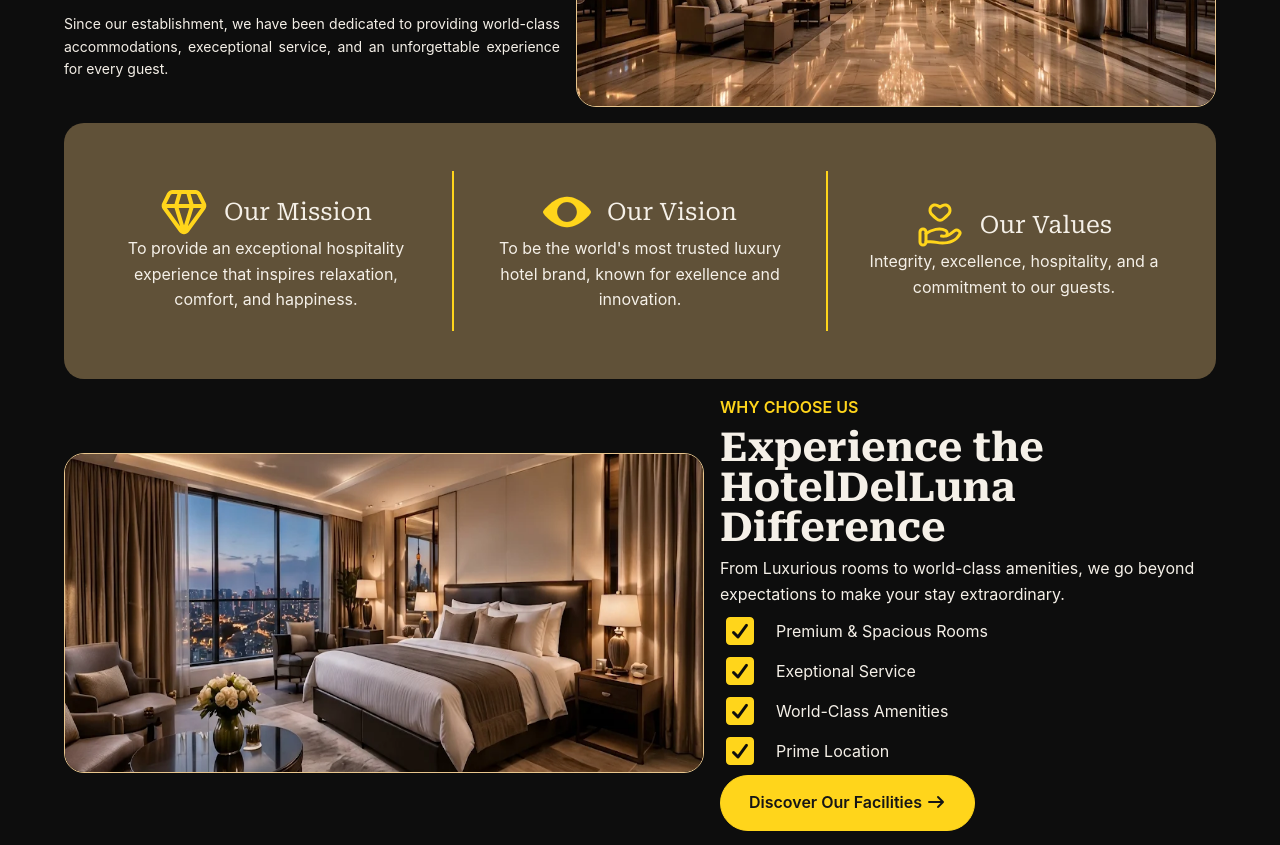
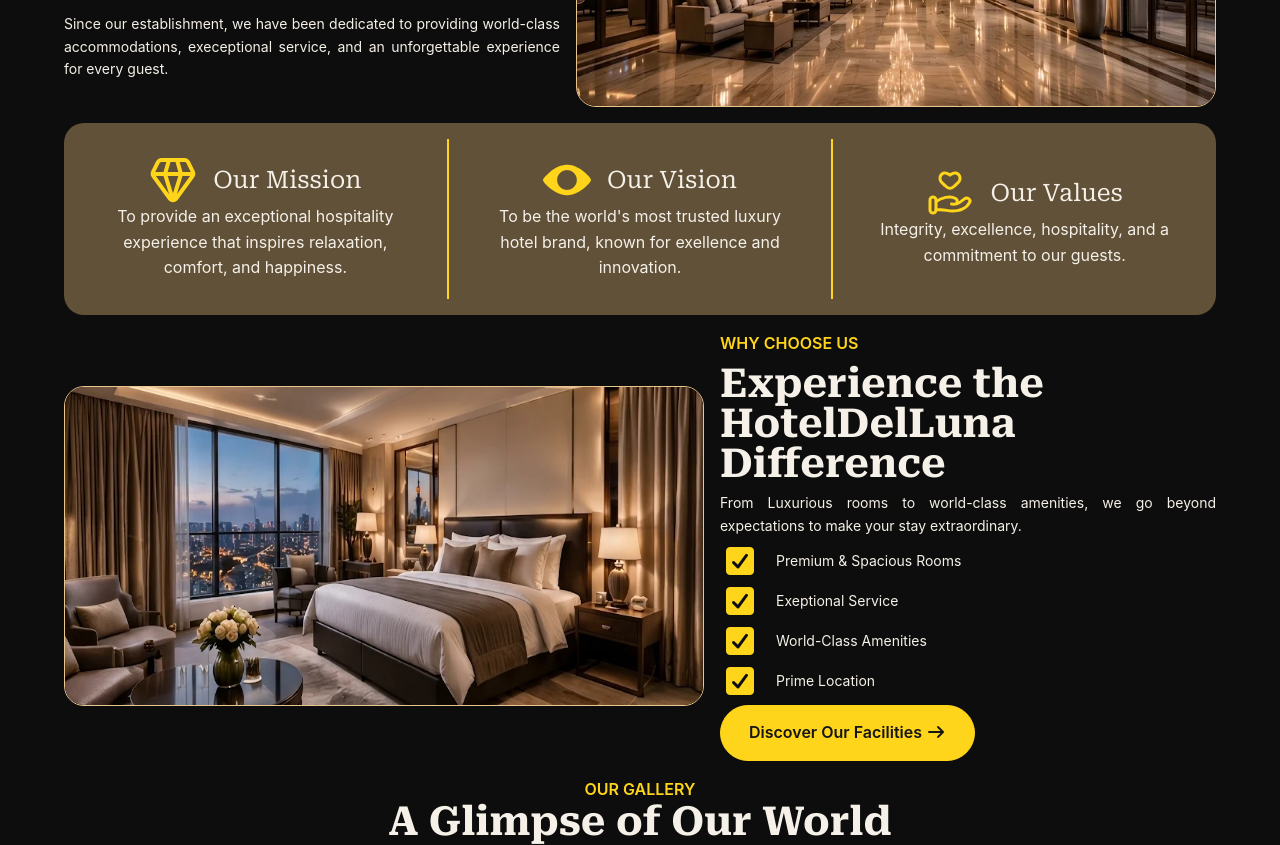
Before and after one commit to TSUJIN-n/Luna, a plain HTML site: page pages/about.html in a window 1280 px wide. Shown: the part 893-1738 px from the top of the page. Drawn offline with Linux system fonts and the light colour scheme.

Commit message:
Refactor code structure for improved readability and maintainability

```diff
--- a/css/page/about.css
+++ b/css/page/about.css
@@ -49,7 +49,8 @@
 
 /* ==========our story=========== */
 
-.ourStoryDescription{
+.ourStoryDescription,
+.whyChooseUsDescription{
   font-size: var(--text-sm);
   font-weight: var(--weight-regular);
   text-align: justify;
@@ -96,7 +97,7 @@
 .purposeMissionVisionContainer{
   display: flex;
   background-color: var(--border-gold);
-  padding: 3rem;
+  padding: 1rem 2rem;
   border-radius: var(--radius-xl);
   flex-wrap: wrap;
   gap: 2rem;
```
Also changed, not shown: asset/images/serviceBellandBouquetmg.jpg (added), 1 other file.
